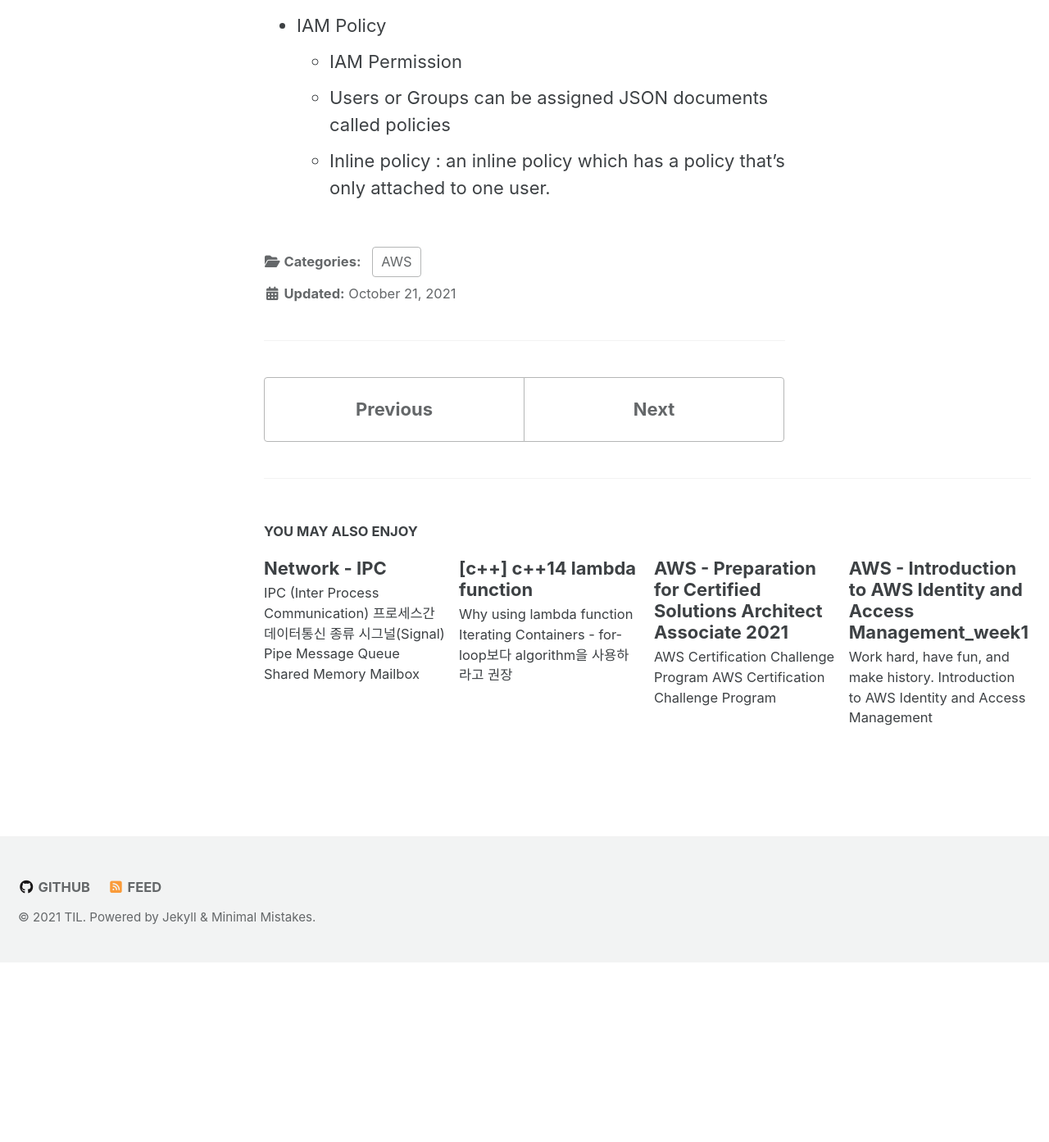
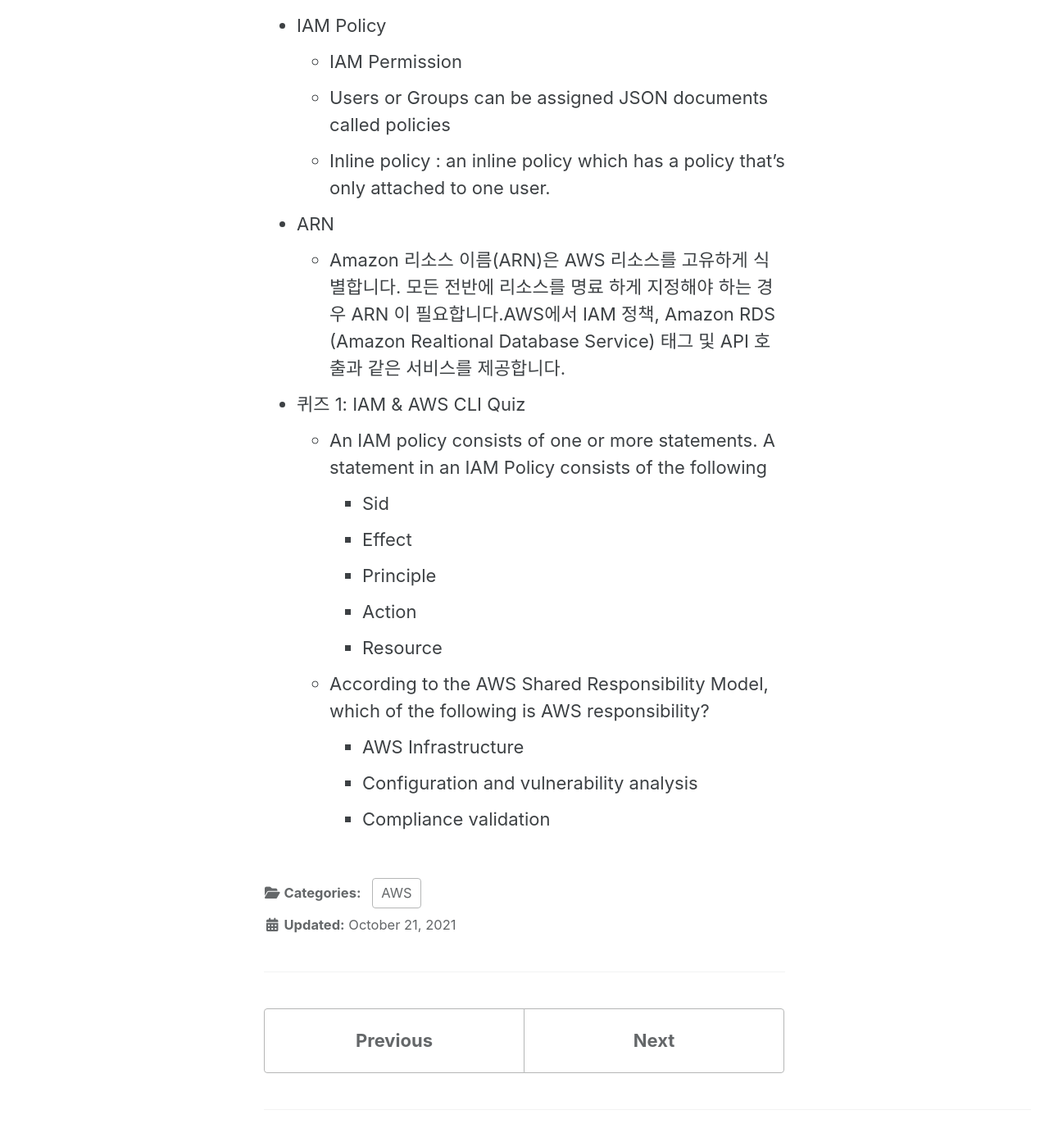
Before and after one commit to sujinsjlee/TIL, a Jekyll site: the page built from _posts/2021-10-21-Aws_ultimate_SAA.md, in a window 1280 px wide and 1400 px high, scrolled down 1717 px. Shown: the top 1393 px of the window at 82% size. Built offline with Jekyll 4.4.1, drawn with Linux system fonts in a browser that asks for light colours; cached includes are drawn as plain includes; nearby versions of some CDN libraries; before the commit the page ends 2891 px from its top, so only the background shows below that.

Commit message:
[aws] IAM

```diff
--- a/_posts/2021-10-21-Aws_ultimate_SAA.md
+++ b/_posts/2021-10-21-Aws_ultimate_SAA.md
@@ -18,23 +18,38 @@ tags:
 ### Getting started with AWS
 - **AWS Regions** is a cluster of data centers
 - How to choose an AWS Region
-    - **Compliance** with data governance and legal requirements: data never leaves a region without  your explicit permission
-    - **Proximity** to customers: reduced latency
-    - **Available** services within a Region: new services and new features aren’t available in every Region
-    - **Pricing**: pricing varies region to region and is transparent in the service pricing page
+  - **Compliance** with data governance and legal requirements: data never leaves a region without  your explicit permission
+  - **Proximity** to customers: reduced latency
+  - **Available** services within a Region: new services and new features aren’t available in every Region
+  - **Pricing**: pricing varies region to region and is transparent in the service pricing page
 - AZ
-    - Each region has many availability zones(usually 3, min is 2, max is 6).
-    - Each availability zone (AZ) is one or more discrete data centers with redundant power, networking, and connectivity
-    - They’re separate from each other, so that they’re isolated from disasters
+  - Each region has many availability zones(usually 3, min is 2, max is 6).
+  - Each availability zone (AZ) is one or more discrete data centers with redundant power, networking, and connectivity
+  - They’re separate from each other, so that they’re isolated from disasters
 
 ## section4
 ### IAM & AWS CLI
 - IAM = Ideneity and Access Management, Global
-    - Users are people within your organization, and can be grouped
-    - **Groups only contain users, not other groups**
-    - Users don’t have to belong to a group, and user can belong to multiple groups
+  - Users are people within your organization, and can be grouped
+  - **Groups only contain users, not other groups**
+  - Users don’t have to belong to a group, and user can belong to multiple groups
 
 - IAM Policy
-    - IAM Permission
-    - Users or Groups can be assigned JSON documents called policies
-    - Inline policy : an inline policy which has a policy that's only attached to one user.
+  - IAM Permission
+  - Users or Groups can be assigned JSON documents called policies
+  - Inline policy : an inline policy which has a policy that's only attached to one user.
+
+- ARN
+  - Amazon 리소스 이름(ARN)은 AWS 리소스를 고유하게 식별합니다. 모든 전반에 리소스를 명료 하게 지정해야 하는 경우 ARN 이 필요합니다.AWS에서 IAM 정책, Amazon RDS (Amazon Realtional Database Service) 태그 및 API 호출과 같은 서비스를 제공합니다.
+
+- 퀴즈 1: IAM & AWS CLI Quiz
+  - An IAM policy consists of one or more statements. A statement in an IAM Policy consists of the following
+    - Sid
+    - Effect
+    - Principle
+    - Action
+    - Resource
+  - According to the AWS Shared Responsibility Model, which of the following is AWS responsibility?
+    - AWS Infrastructure
+    - Configuration and vulnerability analysis
+    - Compliance validation
```
